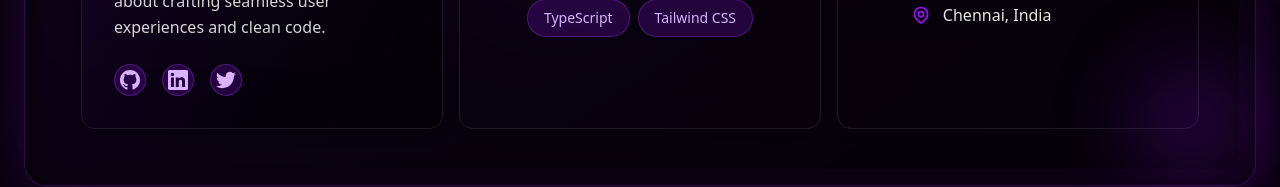
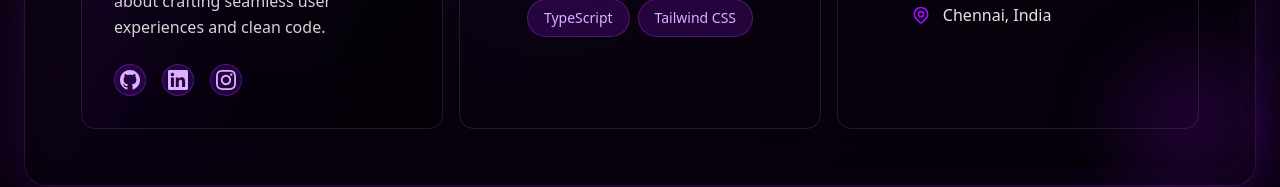
Before and after one commit to SuhasK2005/Portfolio, a React (Vite) app: page / in a window 1280 px wide. Shown: the part 1512-1699 px from the top of the page. Built offline with nearby package versions, Linux system fonts and the light colour scheme.

Commit message:
Updated social media links in About section

```diff
--- a/src/components/About.jsx
+++ b/src/components/About.jsx
@@ -17,7 +17,6 @@
 
       {/* Content Container - Bottom section */}
       <div className="space-y-4">
-
         {/* Title */}
         <h3 className="font-bold text-2xl md:text-3xl text-white leading-tight">
           Full Stack Developer
@@ -32,7 +31,7 @@
         {/* Social Links */}
         <div className="flex gap-4 pt-2">
           <a
-            href="https://github.com/yourusername"
+            href="https://github.com/SuhasK2005"
             target="_blank"
             rel="noopener noreferrer"
             className="w-8 h-8 flex items-center justify-center rounded-full bg-purple-600/20 border border-purple-500/30 text-purple-300 hover:bg-purple-600/30 hover:border-purple-400/60 hover:shadow-[0_0_15px_rgba(168,85,247,0.4)] transition-all duration-300"
@@ -42,7 +41,7 @@
             </svg>
           </a>
           <a
-            href="https://linkedin.com/in/yourusername"
+            href="https://www.linkedin.com/in/suhas-k-88448631a/"
             target="_blank"
             rel="noopener noreferrer"
             className="w-8 h-8 flex items-center justify-center rounded-full bg-purple-600/20 border border-purple-500/30 text-purple-300 hover:bg-purple-600/30 hover:border-purple-400/60 hover:shadow-[0_0_15px_rgba(168,85,247,0.4)] transition-all duration-300"
@@ -52,13 +51,13 @@
             </svg>
           </a>
           <a
-            href="https://twitter.com/yourusername"
+            href="https://www.instagram.com/_suhxs_05/"
             target="_blank"
             rel="noopener noreferrer"
             className="w-8 h-8 flex items-center justify-center rounded-full bg-purple-600/20 border border-purple-500/30 text-purple-300 hover:bg-purple-600/30 hover:border-purple-400/60 hover:shadow-[0_0_15px_rgba(168,85,247,0.4)] transition-all duration-300"
           >
             <svg className="w-5 h-5" fill="currentColor" viewBox="0 0 24 24">
-              <path d="M23.953 4.57a10 10 0 01-2.825.775 4.958 4.958 0 002.163-2.723c-.951.555-2.005.959-3.127 1.184a4.92 4.92 0 00-8.384 4.482C7.69 8.095 4.067 6.13 1.64 3.162a4.822 4.822 0 00-.666 2.475c0 1.71.87 3.213 2.188 4.096a4.904 4.904 0 01-2.228-.616v.06a4.923 4.923 0 003.946 4.827 4.996 4.996 0 01-2.212.085 4.936 4.936 0 004.604 3.417 9.867 9.867 0 01-6.102 2.105c-.39 0-.779-.023-1.17-.067a13.995 13.995 0 007.557 2.209c9.053 0 13.998-7.496 13.998-13.985 0-.21 0-.42-.015-.63A9.935 9.935 0 0024 4.59z" />
+              <path d="M12 2.163c3.204 0 3.584.012 4.85.07 3.252.148 4.771 1.691 4.919 4.919.058 1.265.069 1.645.069 4.849 0 3.205-.012 3.584-.069 4.849-.149 3.225-1.664 4.771-4.919 4.919-1.266.058-1.644.07-4.85.07-3.204 0-3.584-.012-4.849-.07-3.26-.149-4.771-1.699-4.919-4.92-.058-1.265-.07-1.644-.07-4.849 0-3.204.013-3.583.07-4.849.149-3.227 1.664-4.771 4.919-4.919 1.266-.057 1.645-.069 4.849-.069zm0-2.163c-3.259 0-3.667.014-4.947.072-4.358.2-6.78 2.618-6.98 6.98-.059 1.281-.073 1.689-.073 4.948 0 3.259.014 3.668.072 4.948.2 4.358 2.618 6.78 6.98 6.98 1.281.058 1.689.072 4.948.072 3.259 0 3.668-.014 4.948-.072 4.354-.2 6.782-2.618 6.979-6.98.059-1.28.073-1.689.073-4.948 0-3.259-.014-3.667-.072-4.947-.196-4.354-2.617-6.78-6.979-6.98-1.281-.059-1.69-.073-4.949-.073zm0 5.838c-3.403 0-6.162 2.759-6.162 6.162s2.759 6.163 6.162 6.163 6.162-2.759 6.162-6.163c0-3.403-2.759-6.162-6.162-6.162zm0 10.162c-2.209 0-4-1.79-4-4 0-2.209 1.791-4 4-4s4 1.791 4 4c0 2.21-1.791 4-4 4zm6.406-11.845c-.796 0-1.441.645-1.441 1.44s.645 1.44 1.441 1.44c.795 0 1.439-.645 1.439-1.44s-.644-1.44-1.439-1.44z" />
             </svg>
           </a>
         </div>
```
